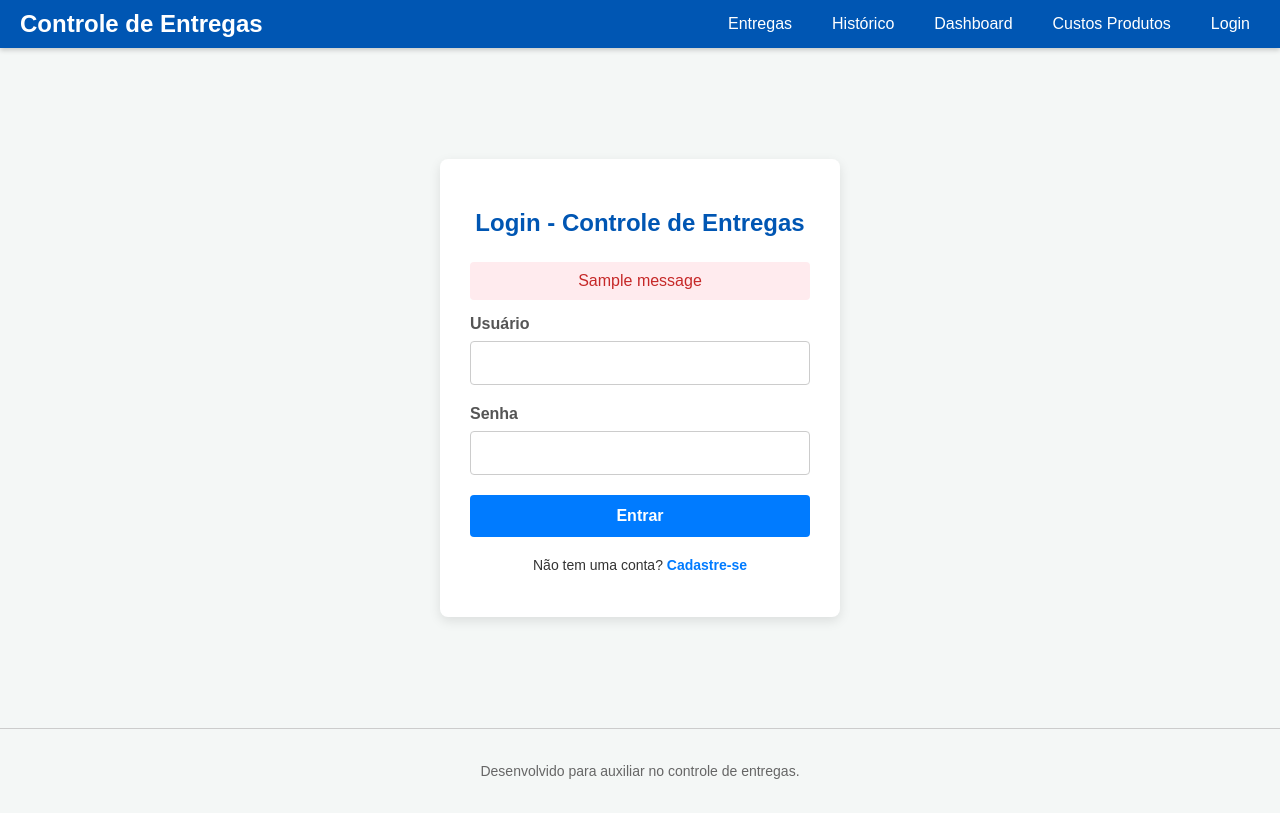
After one commit to hrbraga/entregas, a Flask app: page /login in a window 1280 px wide. The commit adds this page. Run offline with Flask 3, Linux system fonts and the light colour scheme; tables that the repository leaves empty hold one stand-in row (values such as "Sample post"); one stand-in notice (Sample message) is shown.

Commit message:
feat: Implementa autenticação de usuários com login e registro; adiciona rotas e estilização para a página de login

```diff
--- a/app.py
+++ b/app.py
@@ -1,33 +1,56 @@
-from flask import Flask, render_template, request, jsonify, send_from_directory
+from flask import Flask, render_template, request, jsonify, send_from_directory, flash, redirect, url_for
 import xml.etree.ElementTree as ET
 import os
 from flask_sqlalchemy import SQLAlchemy
 from datetime import datetime
 from sqlalchemy import or_
+from flask_login import LoginManager, UserMixin, login_user, logout_user, login_required, current_user
+from werkzeug.security import generate_password_hash, check_password_hash
+# NOVAS IMPORTAÇÕES PARA IMPORTAR CSV
+import pandas as pd
+import io
 
 # Define o caminho base do projeto
 basedir = os.path.abspath(os.path.dirname(__file__))
 
-# --- CORREÇÃO AQUI ---
-# Inicializa o app primeiro
+# Configuração do Flask
 app = Flask(__name__)
-
-# E DEPOIS define as pastas de template e static
-# O PULO DO GATO: O 'template_folder' DEVE APONTAR PARA 'static'
-# pois é onde seus HTMLs estão, de acordo com o GitHub.
 app.template_folder = os.path.join(basedir, 'static')
 app.static_folder = os.path.join(basedir, 'static')
-# --- FIM DA CORREÇÃO ---
-
-# Configuração do banco de dados (SQLite)
 app.config['SQLALCHEMY_DATABASE_URI'] = 'sqlite:///' + os.path.join(basedir, 'entregas.db')
 app.config['SQLALCHEMY_TRACK_MODIFICATIONS'] = False
+app.config['SECRET_KEY'] = 'uma-chave-secreta-muito-dificil-de-adivinhar'
 db = SQLAlchemy(app)
 
-# Tabela de Itens de Entrega
+# --- CONFIGURAÇÃO DO FLASK-LOGIN ---
+login_manager = LoginManager()
+login_manager.init_app(app)
+login_manager.login_view = 'login'
+login_manager.login_message = "Por favor, faça login para acessar esta página."
+login_manager.login_message_category = "flash-error"
+
+@login_manager.user_loader
+def load_user(user_id):
+    return User.query.get(int(user_id))
+
+# --- MODELOS DE BANCO DE DADOS ---
+
+class User(UserMixin, db.Model):
+    id = db.Column(db.Integer, primary_key=True)
+    username = db.Column(db.String(80), unique=True, nullable=False)
+    password_hash = db.Column(db.String(256))
+    items = db.relationship('ItemEntrega', backref='owner', lazy=True)
+    notas = db.relationship('NotaFiscal', backref='owner', lazy=True)
+
+    def set_password(self, password):
+        self.password_hash = generate_password_hash(password)
+
+    def check_password(self, password):
+        return check_password_hash(self.password_hash, password)
+
 class ItemEntrega(db.Model):
     id = db.Column(db.Integer, primary_key=True)
-    codigo_sap = db.Column(db.String(20), unique=True, nullable=False)
+    codigo_sap = db.Column(db.String(20), nullable=False)
     item = db.Column(db.String(100), nullable=False)
     grupo = db.Column(db.String(50), nullable=False)
     pedido_loja = db.Column(db.Integer, default=0)
@@ -35,56 +58,162 @@ class ItemEntrega(db.Model):
     total_caixa = db.Column(db.Integer, default=0)
     a_receber = db.Column(db.Integer, default=0)
     recebido = db.Column(db.Integer, default=0)
+    user_id = db.Column(db.Integer, db.ForeignKey('user.id'), nullable=False)
 
-# Tabela de Notas Fiscais
 class NotaFiscal(db.Model):
     id = db.Column(db.Integer, primary_key=True)
-    numero_nota = db.Column(db.String(50), unique=True, nullable=False)
+    numero_nota = db.Column(db.String(50), nullable=False)
     data_emissao = db.Column(db.String(20), nullable=False)
     data_importacao = db.Column(db.String(20), nullable=False)
     valor_total = db.Column(db.String(20), nullable=False)
+    user_id = db.Column(db.Integer, db.ForeignKey('user.id'), nullable=False)
 
-# Cria as tabelas do banco de dados se elas não existirem
+# Cria as tabelas (se não existirem)
 with app.app_context():
     db.create_all()
 
-# --- ROTAS ATUALIZADAS ---
+# --- ROTAS DE AUTENTICAÇÃO ---
 
-# Rota principal (/) agora serve o projeto de Custos
+@app.route('/login', methods=['GET', 'POST'])
+def login():
+    if current_user.is_authenticated:
+        return redirect(url_for('index'))
+    if request.method == 'POST':
+        username = request.form.get('username')
+        password = request.form.get('password')
+        user = User.query.filter_by(username=username).first()
+        if user and user.check_password(password):
+            login_user(user)
+            return redirect(url_for('index'))
+        else:
+            flash('Usuário ou senha inválidos.')
+            return redirect(url_for('login'))
+    return render_template('login.html')
+
+@app.route('/register', methods=['GET', 'POST'])
+def register():
+    if current_user.is_authenticated:
+        return redirect(url_for('index'))
+    if request.method == 'POST':
+        username = request.form.get('username')
+        password = request.form.get('password')
+        if len(username) < 4 or len(password) < 6:
+            flash('Usuário ou senha não atendem aos requisitos mínimos.')
+            return redirect(url_for('register'))
+        user = User.query.filter_by(username=username).first()
+        if user:
+            flash('Este nome de usuário já existe.')
+            return redirect(url_for('register'))
+        new_user = User(username=username)
+        new_user.set_password(password)
+        db.session.add(new_user)
+        db.session.commit()
+        login_user(new_user)
+        return redirect(url_for('index'))
+    return render_template('register.html')
+
+@app.route('/logout')
+@login_required
+def logout():
+    logout_user()
+    return redirect(url_for('inicio'))
+
+# --- ROTAS PRINCIPAIS (PROTEGIDAS E PÚBLICAS) ---
+
 @app.route('/')
 def inicio():
-    # Aponta para static/custos/inicio.html
     return send_from_directory(os.path.join(app.static_folder, 'custos'), 'inicio.html')
 
-# Rota /entregas agora serve o app de Controle de Entregas
 @app.route('/entregas')
+@login_required
 def index():
-    return render_template('index.html') # Agora o Flask encontrará o index.html em 'static'
+    return render_template('index.html')
 
-# Rotas do app de Entregas
 @app.route('/historico')
+@login_required
 def historico():
     return render_template('historico.html')
 
 @app.route('/dashboard')
+@login_required
 def dashboard():
     return render_template('dashboard.html')
 
-# --- ROTAS PARA O PROJETO CUSTOS PRODUTOS (Arquivos internos) ---
-
-# Rota "catch-all" para servir os arquivos internos (css, js, html, imagens) do projeto 'Custos'
 @app.route('/custos/<path:filename>')
 def custos_static_files(filename):
-    # Procura o arquivo dentro de static/custos/
     return send_from_directory(os.path.join(app.static_folder, 'custos'), filename)
 
 # --- ROTAS DE API (DADOS) ---
 
-# Rota para obter os dados do banco de dados para a página principal
+# **** NOVA ROTA PARA IMPORTAR O CSV DE PEDIDOS ****
+@app.route('/import_csv', methods=['POST'])
+@login_required
+def import_csv():
+    if 'file' not in request.files:
+        return jsonify({"success": False, "message": "Nenhum arquivo enviado."}), 400
+
+    file = request.files['file']
+    if not file.filename.endswith('.csv'):
+        return jsonify({"success": False, "message": "Formato de arquivo inválido. Use CSV."}), 400
+
+    try:
+        # 1. Apagar dados antigos DESTE usuário
+        ItemEntrega.query.filter_by(user_id=current_user.id).delete()
+
+        # 2. Ler o novo CSV
+        # Usamos 'latin-1' e 'delimiter' com base no seu 'entregas.csv' anterior
+        data = io.StringIO(file.stream.read().decode("latin-1"))
+        df = pd.read_csv(data, delimiter=';')
+
+        # 3. Renomear colunas para bater com o banco de dados
+        df = df.rename(columns={
+            'COD SAP': 'codigo_sap',
+            'ITEM PÁSCOA 2025': 'item',
+            'Grupo': 'grupo',
+            'PEDIDO LOJA': 'pedido_loja',
+            'PEDIDO VD': 'pedido_vd'
+        })
+
+        # Lista para armazenar os novos itens
+        novos_itens = []
+
+        # 4. Inserir novos dados
+        for index, row in df.iterrows():
+            # Pula linhas malformadas
+            if pd.isna(row.get('codigo_sap')) or pd.isna(row.get('item')):
+                continue
+
+            pedido_loja = int(row.get('pedido_loja', 0) or 0)
+            pedido_vd = int(row.get('pedido_vd', 0) or 0)
+            total_caixa = pedido_loja + pedido_vd
+
+            novo_item = ItemEntrega(
+                codigo_sap=str(row.get('codigo_sap', '')).lstrip('0'),
+                item=row.get('item', ''),
+                grupo=row.get('grupo', ''),
+                pedido_loja=pedido_loja,
+                pedido_vd=pedido_vd,
+                total_caixa=total_caixa,
+                a_receber=total_caixa, # Valor inicial
+                recebido=0,           # Valor inicial
+                user_id=current_user.id # Vincula ao usuário
+            )
+            novos_itens.append(novo_item)
+
+        db.session.bulk_save_objects(novos_itens) # Salva todos de uma vez
+        db.session.commit()
+        return jsonify({"success": True, "message": "Pedidos importados com sucesso! Os dados anteriores foram substituídos."})
+
+    except Exception as e:
+        db.session.rollback()
+        print(f"Erro no import_csv: {e}") # Para debug no terminal
+        return jsonify({"success": False, "message": "Erro ao processar o arquivo. Verifique o formato."}), 500
+
+
 @app.route('/get_data')
+@login_required
 def get_data():
-    items = ItemEntrega.query.all()
-
+    items = ItemEntrega.query.filter_by(user_id=current_user.id).all()
     items_list = [
         {
             'codigo_sap': item.codigo_sap,
@@ -100,21 +229,20 @@ def get_data():
     ]
     return jsonify(items_list)
 
-# --- ROTA DE PESQUISA ---
 @app.route('/search_items')
+@login_required
 def search_items():
     query = request.args.get('q', '').strip()
-
     if len(query) < 3:
         return jsonify([])
-
     codigo_query = query.lstrip('0')
-
-    items = ItemEntrega.query.filter(or_(
-        ItemEntrega.codigo_sap.ilike(f'%{codigo_query}%'),
-        ItemEntrega.item.ilike(f'%{query}%')
-    )).limit(10).all()
-
+    items = ItemEntrega.query.filter(
+        ItemEntrega.user_id == current_user.id,
+        or_(
+            ItemEntrega.codigo_sap.ilike(f'%{codigo_query}%'),
+            ItemEntrega.item.ilike(f'%{query}%')
+        )
+    ).limit(10).all()
     results = [
         {
             'codigo_sap': item.codigo_sap,
@@ -125,13 +253,12 @@ def search_items():
             'id': item.id
         } for item in items
     ]
-
     return jsonify(results)
 
-# Rota para obter os dados das notas fiscais para a página de histórico
 @app.route('/get_notas')
+@login_required
 def get_notas():
-    notas = NotaFiscal.query.all()
+    notas = NotaFiscal.query.filter_by(user_id=current_user.id).all()
     notas_list = [
         {
             'numero_nota': nota.numero_nota,
@@ -142,10 +269,10 @@ def get_notas():
     ]
     return jsonify(notas_list)
 
-# Rota para obter os dados necessários para os gráficos do dashboard
 @app.route('/get_dashboard_data')
+@login_required
 def get_dashboard_data():
-    items = ItemEntrega.query.all()
+    items = ItemEntrega.query.filter_by(user_id=current_user.id).all()
 
     total_pedido = sum(item.total_caixa for item in items)
     total_recebido = sum(item.recebido for item in items)
@@ -192,14 +319,12 @@ def get_dashboard_data():
         "grupos": grupos
     })
 
-# Rota para receber e processar o arquivo XML
 @app.route('/upload_xml', methods=['POST'])
+@login_required
 def upload_xml():
     if 'file' not in request.files:
         return jsonify({"success": False, "message": "Nenhum arquivo enviado."}), 400
-
     file = request.files['file']
-
     if file.filename == '' or not file.filename.endswith('.xml'):
         return jsonify({"success": False, "message": "Arquivo inválido. Por favor, envie um arquivo XML."}), 400
 
@@ -207,13 +332,11 @@ def upload_xml():
         try:
             tree = ET.parse(file)
             root = tree.getroot()
-
             nfe_tag = root.find('.//{http://www.portalfiscal.inf.br/nfe}NFe')
             inf_nfe_tag = nfe_tag.find('{http://www.portalfiscal.inf.br/nfe}infNFe')
-
             n_nf = inf_nfe_tag.find('{http://www.portalfiscal.inf.br/nfe}ide/{http://www.portalfiscal.inf.br/nfe}nNF').text
 
-            nota_existente = NotaFiscal.query.filter_by(numero_nota=n_nf).first()
+            nota_existente = NotaFiscal.query.filter_by(numero_nota=n_nf, user_id=current_user.id).first()
             if nota_existente:
                 return jsonify({"success": False, "message": f"A nota fiscal {n_nf} já foi importada."}), 409
 
@@ -226,7 +349,8 @@ def upload_xml():
                 numero_nota=n_nf,
                 data_emissao=data_dd_mm_aaaa,
                 data_importacao=datetime.now().strftime('%d-%m-%Y'),
-                valor_total=v_nf
+                valor_total=v_nf,
+                user_id=current_user.id
             )
             db.session.add(nova_nota)
 
@@ -234,11 +358,9 @@ def upload_xml():
                 prod_tag = det_tag.find('{http://www.portalfiscal.inf.br/nfe}prod')
                 c_prod = prod_tag.find('{http://www.portalfiscal.inf.br/nfe}cProd').text
                 q_com = prod_tag.find('{http://www.portalfiscal.inf.br/nfe}qCom').text
-
                 codigo_sap = c_prod.lstrip('0')
                 quantidade_entregue = float(q_com)
-
-                item_db = ItemEntrega.query.filter_by(codigo_sap=codigo_sap).first()
+                item_db = ItemEntrega.query.filter_by(codigo_sap=codigo_sap, user_id=current_user.id).first()
                 if item_db:
                     item_db.recebido += quantidade_entregue
                     item_db.a_receber -= quantidade_entregue
@@ -247,15 +369,17 @@ def upload_xml():
             return jsonify({"success": True, "message": "Arquivo processado e dados atualizados com sucesso!"}), 200
 
         except ET.ParseError as e:
+            db.session.rollback()
             return jsonify({"success": False, "message": f"Erro ao analisar o XML: {e}"}), 400
         except Exception as e:
+            db.session.rollback()
             return jsonify({"success": False, "message": f"Ocorreu um erro no servidor: {e}"}), 500
 
-# Rota para excluir um item
 @app.route('/delete_item/<int:item_id>', methods=['DELETE'])
+@login_required
 def delete_item(item_id):
     try:
-        item = ItemEntrega.query.get(item_id)
+        item = ItemEntrega.query.filter_by(id=item_id, user_id=current_user.id).first()
         if item:
             db.session.delete(item)
             db.session.commit()
@@ -266,11 +390,11 @@ def delete_item(item_id):
         db.session.rollback()
         return jsonify({"success": False, "message": f"Ocorreu um erro ao excluir o item: {e}"}), 500
 
-# Rota para editar um item
 @app.route('/update_item/<int:item_id>', methods=['POST'])
+@login_required
 def update_item(item_id):
     try:
-        item = ItemEntrega.query.get(item_id)
+        item = ItemEntrega.query.filter_by(id=item_id, user_id=current_user.id).first()
         if not item:
             return jsonify({"success": False, "message": "Item não encontrado."}), 404
 
--- a/static/base.html
+++ b/static/base.html
@@ -17,6 +17,13 @@
             <li><a href="{{ url_for('historico') }}">Histórico</a></li>
             <li><a href="{{ url_for('dashboard') }}">Dashboard</a></li>
             <li><a href="{{ url_for('custos_static_files', filename='html/selecao.html') }}">Custos Produtos</a></li>
+
+            {% if current_user.is_authenticated %}
+                <li><a href="{{ url_for('logout') }}">Sair ({{ current_user.username }})</a></li>
+            {% else %}
+                <li><a href="{{ url_for('login') }}">Login</a></li>
+            {% endif %}
+
         </ul>
     </nav>
 
--- /dev/null
+++ b/static/css/login.css
@@ -0,0 +1,85 @@
+.login-container {
+    display: flex;
+    justify-content: center;
+    align-items: center;
+    padding: 40px 20px;
+    background-color: #f4f7f6;
+    min-height: 70vh;
+}
+
+.login-form {
+    background: #fff;
+    padding: 30px;
+    border-radius: 8px;
+    box-shadow: 0 4px 12px rgba(0, 0, 0, 0.1);
+    width: 100%;
+    max-width: 400px;
+    box-sizing: border-box;
+}
+
+.login-form h2 {
+    text-align: center;
+    color: #0056b3;
+    margin-bottom: 25px;
+    border-bottom: none;
+    padding-bottom: 0;
+}
+
+.form-group {
+    margin-bottom: 20px;
+}
+
+.form-group label {
+    display: block;
+    margin-bottom: 8px;
+    font-weight: bold;
+    color: #555;
+}
+
+.form-group input {
+    width: 100%;
+    padding: 12px;
+    border: 1px solid #ccc;
+    border-radius: 4px;
+    box-sizing: border-box; /* Garante que o padding não estoure a largura */
+    font-size: 16px;
+}
+
+.login-btn {
+    width: 100%;
+    padding: 12px;
+    background-color: #007bff;
+    color: white;
+    border: none;
+    border-radius: 4px;
+    cursor: pointer;
+    font-size: 16px;
+    font-weight: bold;
+    transition: background-color 0.3s ease;
+}
+
+.login-btn:hover {
+    background-color: #0056b3;
+}
+
+.toggle-link {
+    text-align: center;
+    margin-top: 20px;
+    font-size: 14px;
+}
+
+.toggle-link a {
+    color: #007bff;
+    text-decoration: none;
+    font-weight: bold;
+}
+
+/* Mensagem de erro (Flash) */
+.flash-error {
+    background-color: #ffebee;
+    color: #c62828;
+    padding: 10px;
+    border-radius: 4px;
+    margin-bottom: 15px;
+    text-align: center;
+}
--- a/static/css/style.css
+++ b/static/css/style.css
@@ -432,3 +432,25 @@ tr:hover {
 #product-search {
     width: 100%;
 }
+
+/* Estilo para o botão de Importar CSV */
+.import-csv-btn {
+    background-color: #ffc107; /* Amarelo/Laranja */
+    color: #333;
+    border: none;
+    padding: 10px 20px;
+    border-radius: 5px;
+    cursor: pointer;
+    font-size: 16px;
+    font-weight: bold;
+    transition: background-color 0.3s ease;
+}
+
+.import-csv-btn:hover {
+    background-color: #e6a100;
+}
+
+/* Garante que os botões de upload fiquem bem alinhados */
+.upload-area {
+    flex-wrap: wrap;
+}
--- a/static/index.html
+++ b/static/index.html
@@ -1,6 +1,12 @@
 {% extends 'base.html' %}
 
 {% block title %}Controle de Entregas{% endblock %}
+
+{% block head %}
+    {{ super() }}
+    <script src="https://unpkg.com/jspdf@2.5.1/dist/jspdf.umd.min.js"></script>
+    <script src="https://cdn.jsdelivr.net/npm/html2canvas@1.4.1/dist/html2canvas.min.js"></script>
+{% endblock %}
 
 {% block content %}
 <div id="feedback-message" class="feedback-message" style="display: none;"></div>
--- /dev/null
+++ b/static/login.html
@@ -0,0 +1,38 @@
+{% extends 'base.html' %}
+
+{% block title %}Login{% endblock %}
+
+{% block head %}
+    {{ super() }}
+    <link rel="stylesheet" href="{{ url_for('static', filename='css/login.css') }}">
+{% endblock %}
+
+{% block content %}
+<div class="login-container">
+    <form class="login-form" method="POST" action="{{ url_for('login') }}">
+        <h2>Login - Controle de Entregas</h2>
+
+        {% with messages = get_flashed_messages() %}
+        {% if messages %}
+            <div class="flash-error">
+                {{ messages[0] }}
+            </div>
+        {% endif %}
+        {% endwith %}
+
+        <div class="form-group">
+            <label for="username">Usuário</label>
+            <input type="text" id="username" name="username" required>
+        </div>
+        <div class="form-group">
+            <label for="password">Senha</label>
+            <input type="password" id="password" name="password" required>
+        </div>
+        <button type="submit" class="login-btn">Entrar</button>
+        <p class="toggle-link">Não tem uma conta? <a href="{{ url_for('register') }}">Cadastre-se</a></p>
+    </form>
+</div>
+{% endblock %}
+
+{% block scripts %}
+{% endblock %}
```
Also changed, not shown: static/register.html (added, +38 -0 lines), entregas.db.
